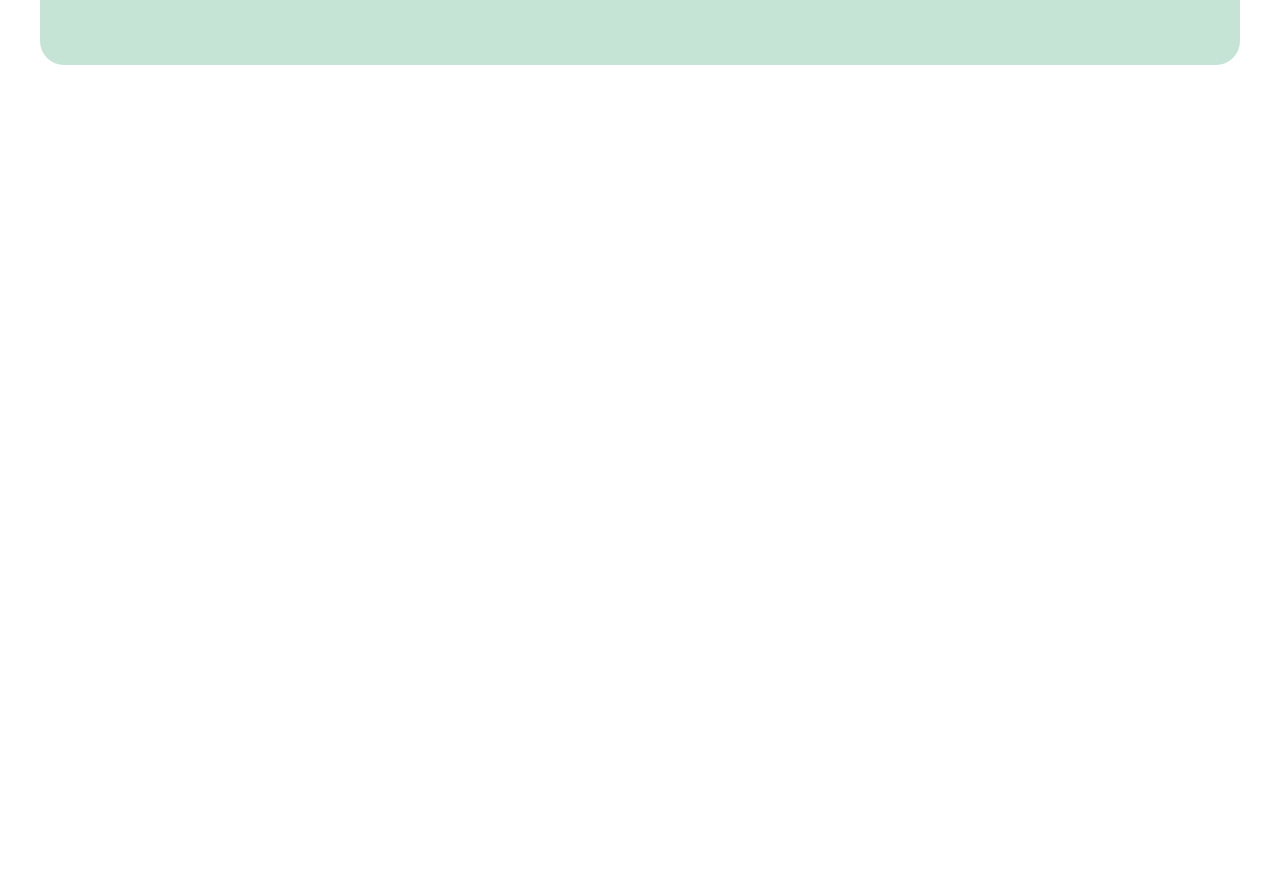
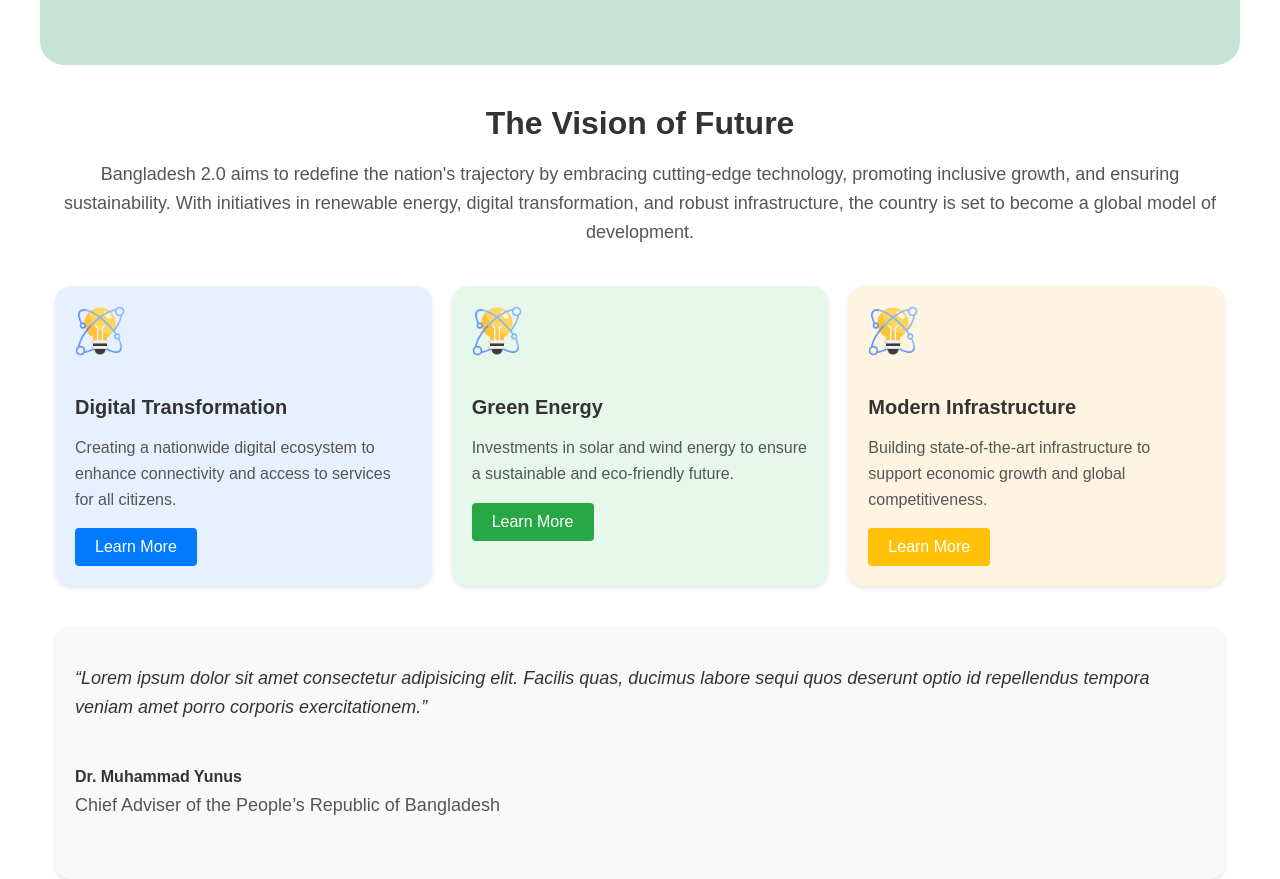
Before and after one commit to evan-sheikh/B11A1--assignment-1-Bangladesh2.0, a plain HTML site: page index.html in a window 1280 px wide. Shown: the part 542-1421 px from the top of the page. Before the commit the page ends 800 px from the top, so only its background shows below. Drawn offline with Linux system fonts and the light colour scheme.

Commit message:
section 2 add

```diff
--- a/index.html
+++ b/index.html
@@ -25,6 +25,50 @@
         <img src="./assets/hero.png" alt="hero image">
       </div>
     </section>
+
+    <section class="vision-section container">
+        <h2>The Vision of Future</h2>
+        <p>
+          Bangladesh 2.0 aims to redefine the nation's trajectory by embracing cutting-edge technology, promoting inclusive growth, and ensuring sustainability. With initiatives in renewable energy, digital transformation, and robust infrastructure, the country is set to become a global model of development.
+        </p>
+
+        <div class="vision-cards">
+          <!-- Card 1 -->
+          <div class="vision-card card-blue">
+            <img src="./assets/card-icon.png" alt="Digital Transformation Icon">
+            <h3>Digital Transformation</h3>
+            <p>Creating a nationwide digital ecosystem to enhance connectivity and access to services for all citizens.</p>
+            <button class="learn-more-btn blue">Learn More</button>
+          </div>
+
+          <!-- Card 2 -->
+          <div class="vision-card card-green">
+            <img src="./assets/card-icon.png" alt="Green Energy Icon">
+            <h3>Green Energy</h3>
+            <p>Investments in solar and wind energy to ensure a sustainable and eco-friendly future.</p>
+            <button class="learn-more-btn green">Learn More</button>
+          </div>
+
+          <!-- Card 3 -->
+          <div class="vision-card card-yellow">
+            <img src="./assets/card-icon.png" alt="Modern Infrastructure Icon">
+            <h3>Modern Infrastructure</h3>
+            <p>Building state-of-the-art infrastructure to support economic growth and global competitiveness.</p>
+            <button class="learn-more-btn yellow">Learn More</button>
+          </div>
+        </div>
+
+        <div class="quote-section">
+          <p>
+            <q>Lorem ipsum dolor sit amet consectetur adipisicing elit. Facilis quas, ducimus labore sequi quos deserunt optio id repellendus tempora veniam amet porro corporis exercitationem.</q>
+          </p>
+          <p>
+            <strong>Dr. Muhammad Yunus</strong><br>
+            Chief Adviser of the People’s Republic of Bangladesh
+          </p>
+        </div>
+      </section>
+
   </div>
 </body>
 </html>
--- a/style.css
+++ b/style.css
@@ -29,7 +29,7 @@
 .sign-in-btn {
     padding: 8px 16px;
     font-size: 16px;
-    color: #006400; /* Dark green */
+    color: #006400;
     background-color: transparent;
     border: 1px solid #006400;
     border-radius: 4px;
@@ -59,7 +59,7 @@
 
 .hero-content h1 {
     font-size: 24px;
-    color: #333;
+    color: #5e5e5e;
 }
 
 .hero-content p {
@@ -87,3 +87,127 @@
     max-width: 100%;
     border-radius: 8px;
 }
+
+
+/* Vision Section Styles */
+.vision-section {
+    margin-top: 40px;
+    text-align: center;
+  }
+
+  .vision-section h2 {
+    font-size: 32px;
+    color: #333;
+    margin-bottom: 16px;
+  }
+
+  .vision-section p {
+    font-size: 18px;
+    color: #555;
+    line-height: 1.6;
+    margin-bottom: 40px;
+  }
+
+  /* Cards Container */
+  .vision-cards {
+    display: flex;
+    justify-content: space-between;
+    gap: 20px;
+  }
+
+  .vision-card {
+    flex: 1;
+    padding: 20px;
+    background-color: #f9f9f9;
+    border-radius: 16px;
+    text-align: left;
+    box-shadow: 0 2px 4px rgba(0, 0, 0, 0.1);
+    transition: transform 0.3s, box-shadow 0.3s;
+  }
+
+  .vision-card:hover {
+    transform: translateY(-5px);
+    box-shadow: 0 5px 15px rgba(0, 0, 0, 0.2);
+  }
+
+  .vision-card img {
+    width: 50px;
+    margin-bottom: 16px;
+  }
+
+  .vision-card h3 {
+    font-size: 20px;
+    color: #333;
+    margin-bottom: 12px;
+  }
+
+  .vision-card p {
+    font-size: 16px;
+    color: #555;
+    margin-bottom: 16px;
+  }
+
+  /* Card Colors */
+  .card-blue {
+    background-color: #e7f0ff;
+  }
+
+  .card-green {
+    background-color: #e6f7eb;
+  }
+
+  .card-yellow {
+    background-color: #fff4e1;
+  }
+
+  /* Learn More Buttons */
+  .learn-more-btn {
+    padding: 10px 20px;
+    font-size: 16px;
+    border: none;
+    border-radius: 4px;
+    cursor: pointer;
+  }
+
+  .learn-more-btn.blue {
+    background-color: #007bff;
+    color: #fff;
+  }
+
+  .learn-more-btn.green {
+    background-color: #28a745;
+    color: #fff;
+  }
+
+  .learn-more-btn.yellow {
+    background-color: #ffc107;
+    color: #fff;
+  }
+
+  .learn-more-btn:hover {
+    opacity: 0.9;
+  }
+
+  /* Quote Section */
+  .quote-section {
+    margin-top: 40px;
+    padding: 20px;
+    background-color: #f9f9f9;
+    border-radius: 16px;
+    font-size: 18px;
+    color: #555;
+    text-align: left;
+    box-shadow: 0 2px 4px rgba(0, 0, 0, 0.1);
+  }
+
+  .quote-section q {
+    font-style: italic;
+    color: #333;
+    display: block;
+    margin-bottom: 20px;
+  }
+
+  .quote-section strong {
+    font-size: 16px;
+    color: #333;
+  }
```
